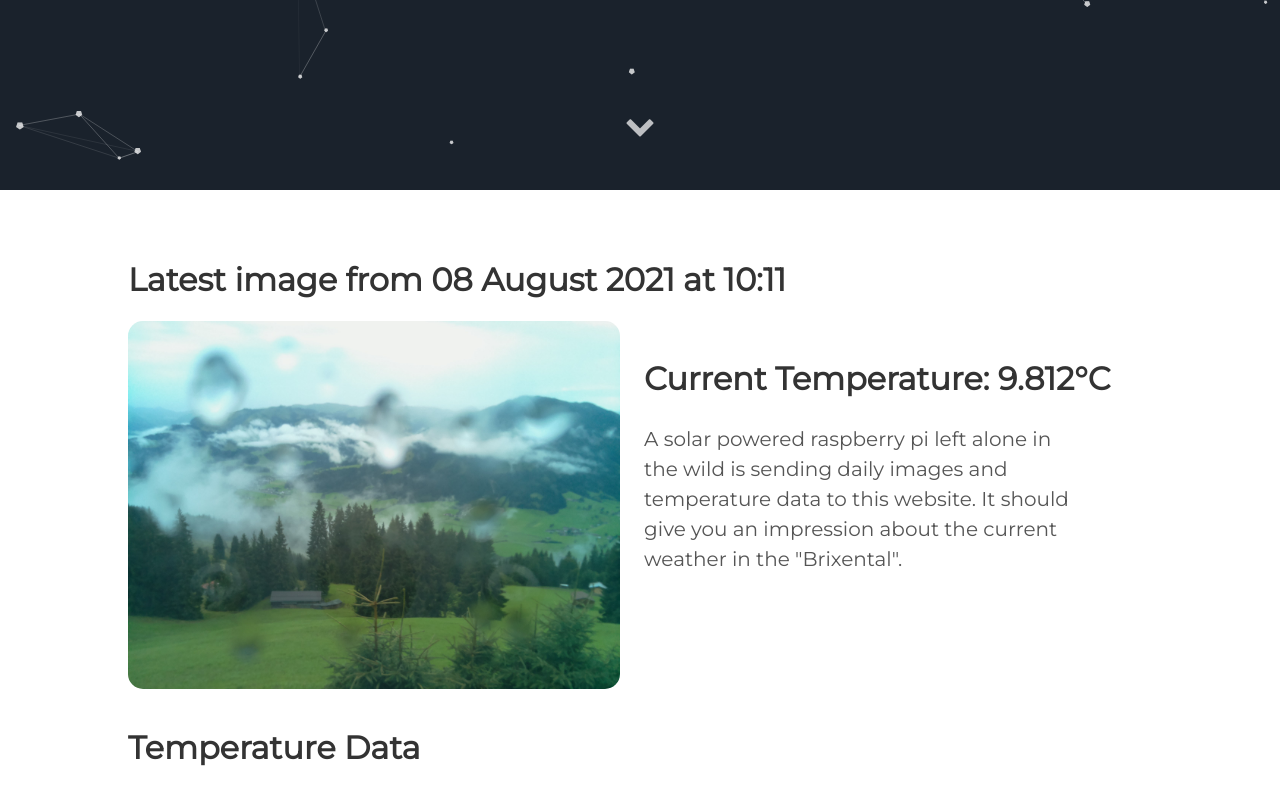
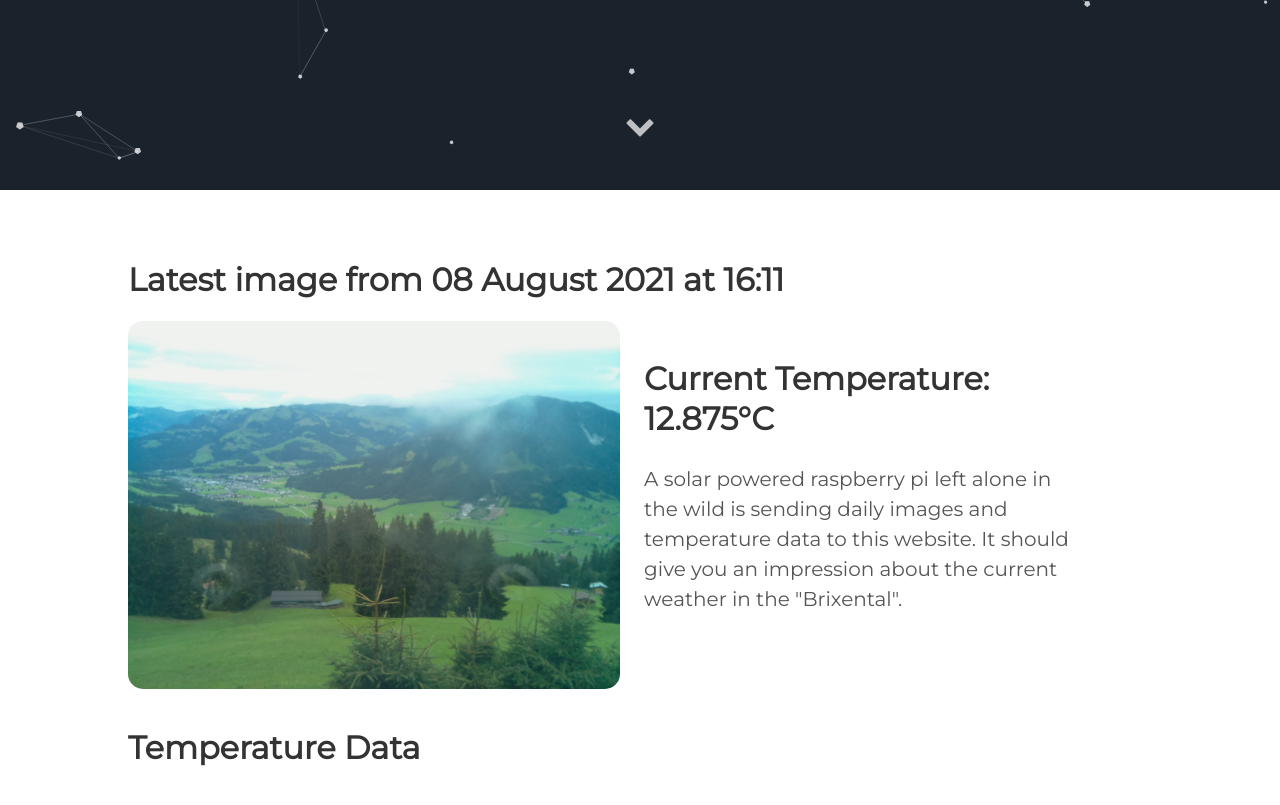
Before and after one commit to vektorious/vektorious.github.io, a Jekyll site: the page built from resources/huette.md, in a window 1280 px wide and 900 px high, scrolled down 710 px. Shown: the top 805 px of the window. Built offline with Jekyll 4.4.1, drawn with Linux system fonts in a browser that asks for light colours.

Commit message:
I'm a bot beep boop

```diff
--- a/resources/huette.md
+++ b/resources/huette.md
@@ -6,13 +6,13 @@ image: '/assets/img/'
 description: 'Live image from the Austrian alps'
 twitter_text: ' '
 ---
-## Latest image from 08 August 2021 at 10:11
+## Latest image from 08 August 2021 at 16:11
 <div class="huette">
   <div class="huette-image">
     <img src="{{ "/assets/img/huette.jpg" | prepend: site.baseurl }}">
   </div>
   <div class="huette-text">
-        <h2>Current Temperature: 9.812°C</h2>
+        <h2>Current Temperature: 12.875°C</h2>
         <p>A solar powered raspberry pi left alone in the wild is sending daily images and temperature data to this website. It should give you an impression about the current weather in the "Brixental".</p>
 
   </div>
```
Also changed, not shown: rpi-script/2021-08-08_161007.txt (renamed from rpi-script/2021-08-08_101007.txt, +5 -5 lines), rpi-script/huette.md (+2 -2 lines), assets/img/huette.jpg, assets/img/temp_plot.png, rpi-script/temp_plot.png, 1 other file.
